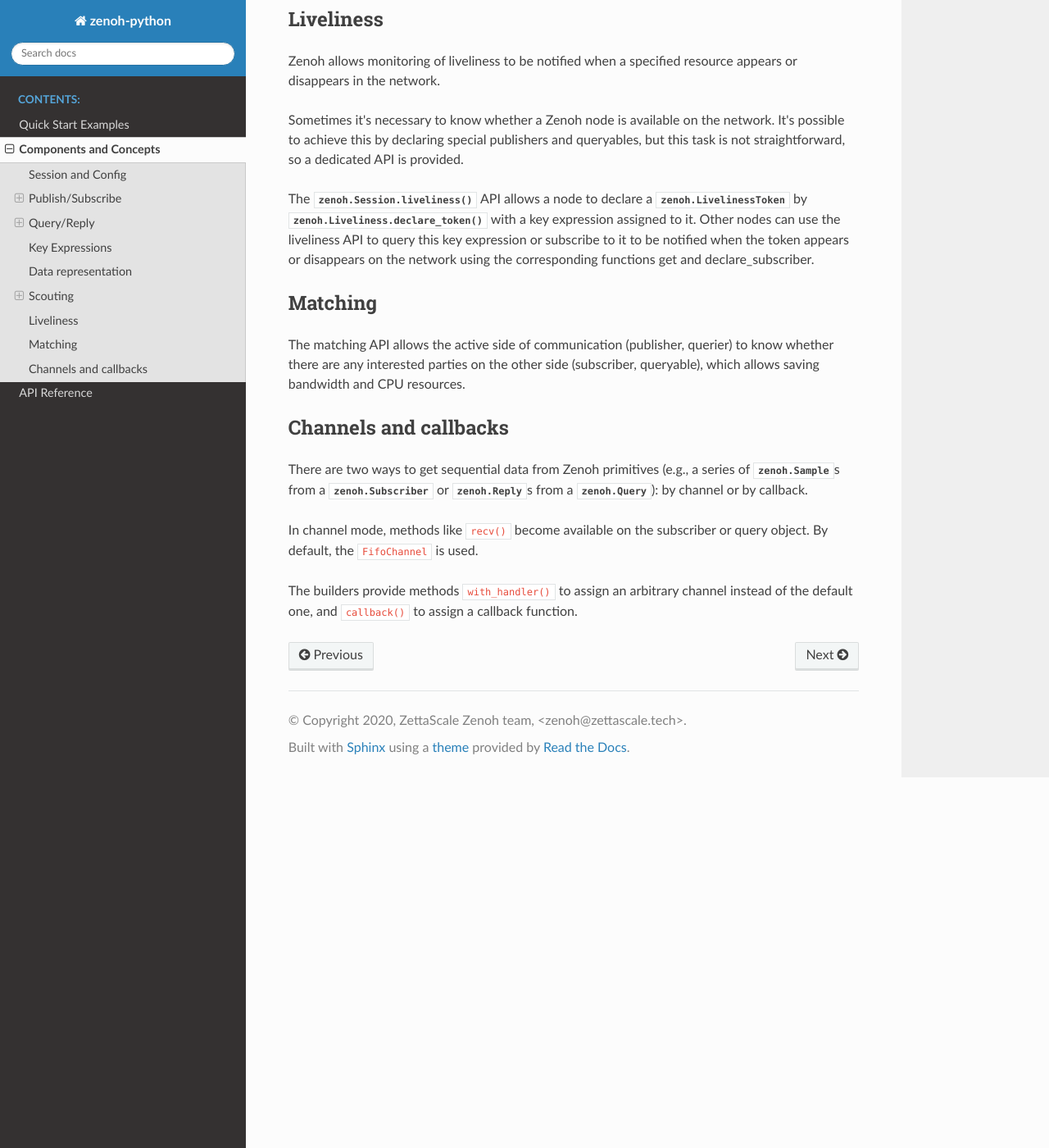
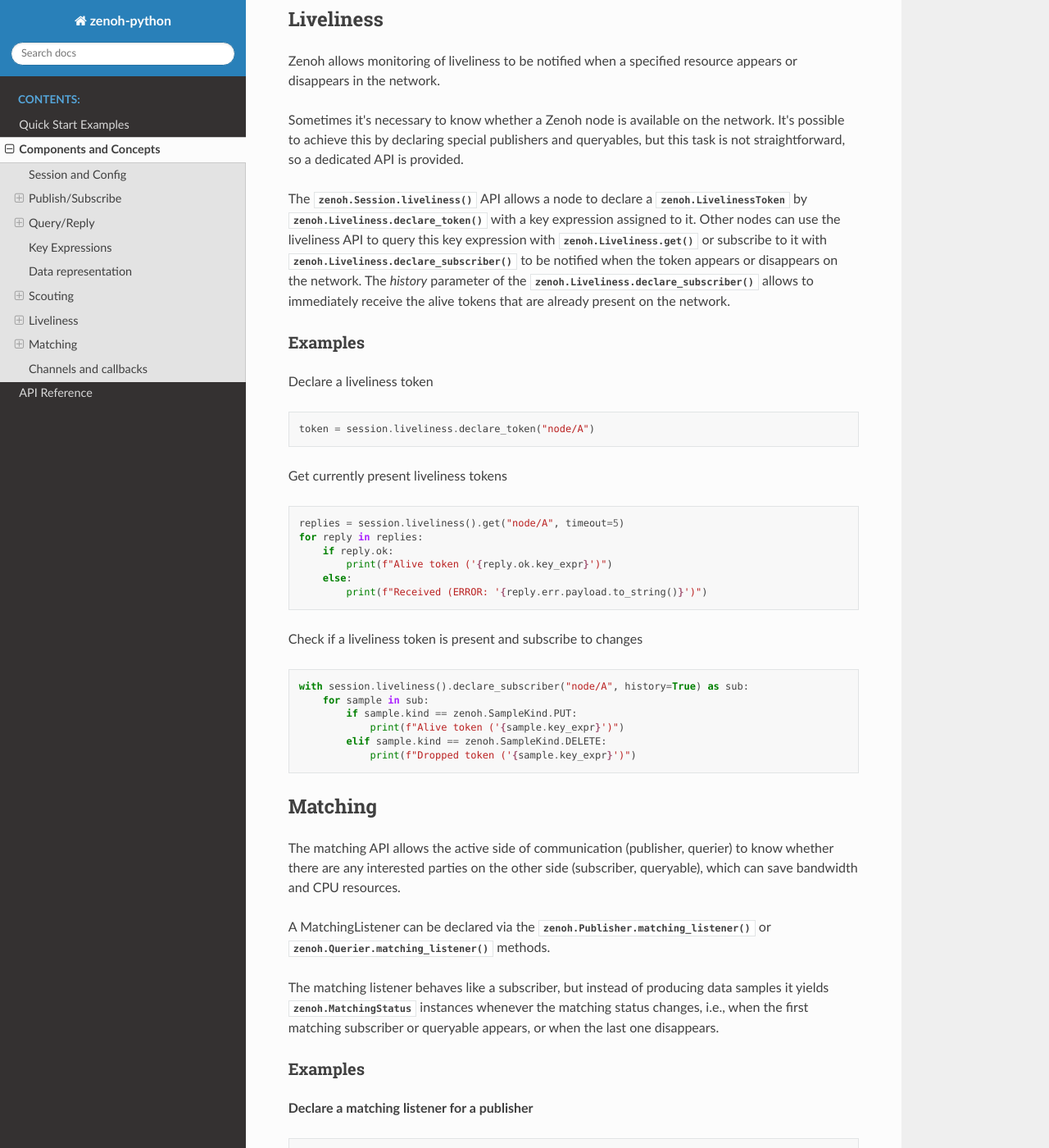
Before and after one commit to eclipse-zenoh/zenoh-python, a Sphinx documentation site: the page built from docs/concepts.rst, in a window 1280 px wide and 1400 px high, scrolled down 4291 px. Shown: the whole window at 82% size. Built offline with Sphinx 7.4.7 and the Read the Docs theme 3.1.0, drawn with Linux system fonts in a browser that asks for light colours; some of the changed text lies outside the part shown.

Commit message:
matching

```diff
--- a/docs/concepts.rst
+++ b/docs/concepts.rst
@@ -223,12 +223,81 @@ by declaring special publishers and queryables, but this task is not straightfor
 
 The :meth:`zenoh.Session.liveliness` API allows a node to declare a :class:`zenoh.LivelinessToken`
 by :meth:`zenoh.Liveliness.declare_token` with a key expression assigned to it. Other nodes can use the
-liveliness API to query this key expression or subscribe to it to be notified when the token appears or disappears on the network using the corresponding functions get and declare_subscriber.
+liveliness API to query this key expression with :meth:`zenoh.Liveliness.get` or subscribe to it
+with :meth:`zenoh.Liveliness.declare_subscriber` to be notified when the token appears or disappears on the network.
+The `history` parameter of the :meth:`zenoh.Liveliness.declare_subscriber` allows to immediately receive the
+alive tokens that are already present on the network.
+
+Examples
+^^^^^^^^
+
+Declare a liveliness token
+
+.. code-block:: python
+
+    token = session.liveliness.declare_token("node/A")
+
+Get currently present liveliness tokens
+
+.. code-block:: python
+
+        replies = session.liveliness().get("node/A", timeout=5)
+        for reply in replies:
+            if reply.ok:
+                print(f"Alive token ('{reply.ok.key_expr}')")
+            else:
+                print(f"Received (ERROR: '{reply.err.payload.to_string()}')")
+
+
+Check if a liveliness token is present and subscribe to changes
+
+.. code-block:: python
+
+    with session.liveliness().declare_subscriber("node/A", history=True) as sub:
+        for sample in sub:
+            if sample.kind == zenoh.SampleKind.PUT:
+                print(f"Alive token ('{sample.key_expr}')")
+            elif sample.kind == zenoh.SampleKind.DELETE:
+                print(f"Dropped token ('{sample.key_expr}')")
+
 
 Matching
 --------
 
-The matching API allows the active side of communication (publisher, querier) to know whether there are any interested parties on the other side (subscriber, queryable), which allows saving bandwidth and CPU resources.
+The matching API allows the active side of communication (publisher, querier) to know whether there are any interested parties on the other side (subscriber, queryable),
+which can save bandwidth and CPU resources.
+
+A MatchingListener can be declared via the :meth:`zenoh.Publisher.matching_listener` or :meth:`zenoh.Querier.matching_listener` methods.
+
+The matching listener behaves like a subscriber, but instead of producing data samples it yields :class:`zenoh.MatchingStatus` instances whenever the matching status changes,
+i.e., when the first matching subscriber or queryable appears, or when the last one disappears.
+
+Examples
+^^^^^^^^
+
+**Declare a matching listener for a publisher**
+
+.. code-block:: python
+
+    publisher = session.declare_publisher("key/expression")
+    listener = publisher.matching_listener()
+    for status in listener:
+        if status.matching:
+            print(">> Publisher has at least one matching subscriber")
+        else:
+            print(">> Publisher has no matching subscribers")
+
+**Declare a matching listener for a querier**
+
+.. code-block:: python
+
+    querier = session.declare_querier("service/endpoint")
+    listener = querier.matching_listener()
+    for status in listener:
+        if status.matching:
+            print(">> Querier has at least one matching queryable")
+        else:
+            print(">> Querier has no matching queryables")
 
 Channels and callbacks
 ----------------------
```
